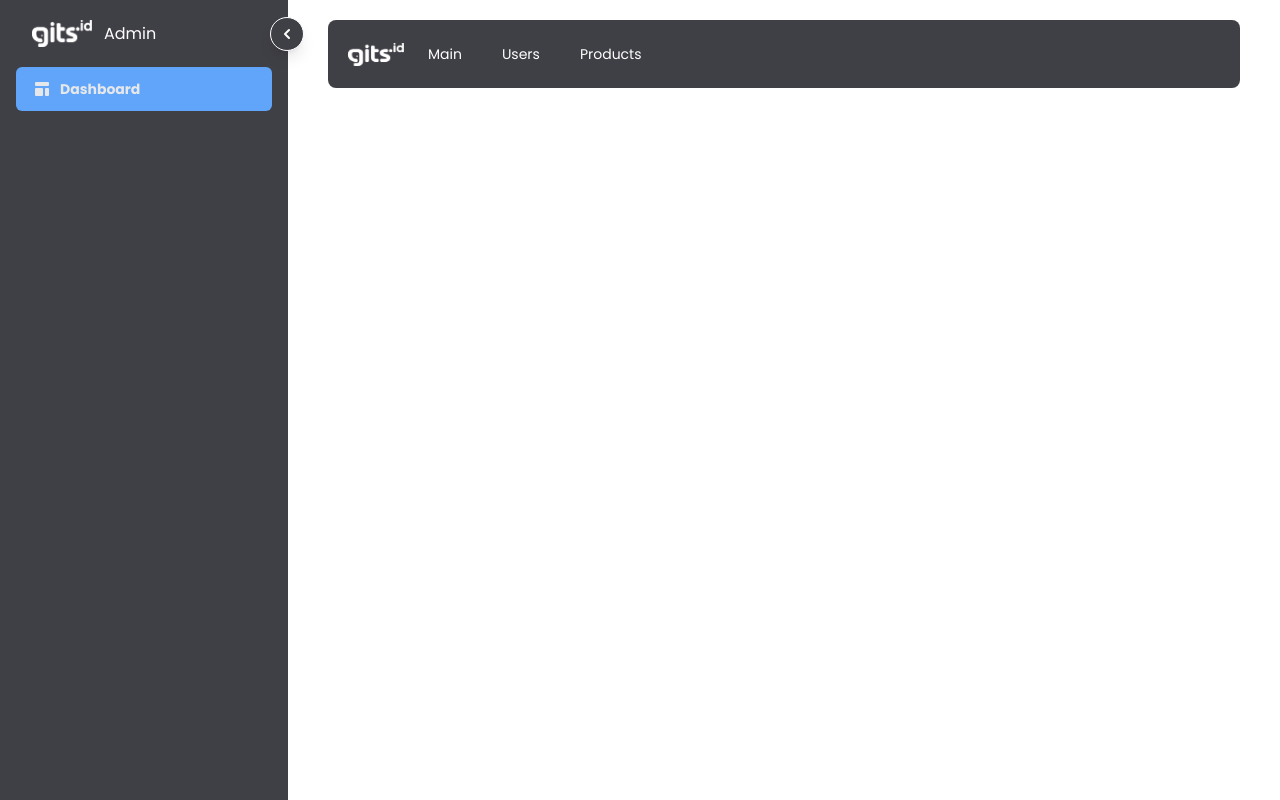
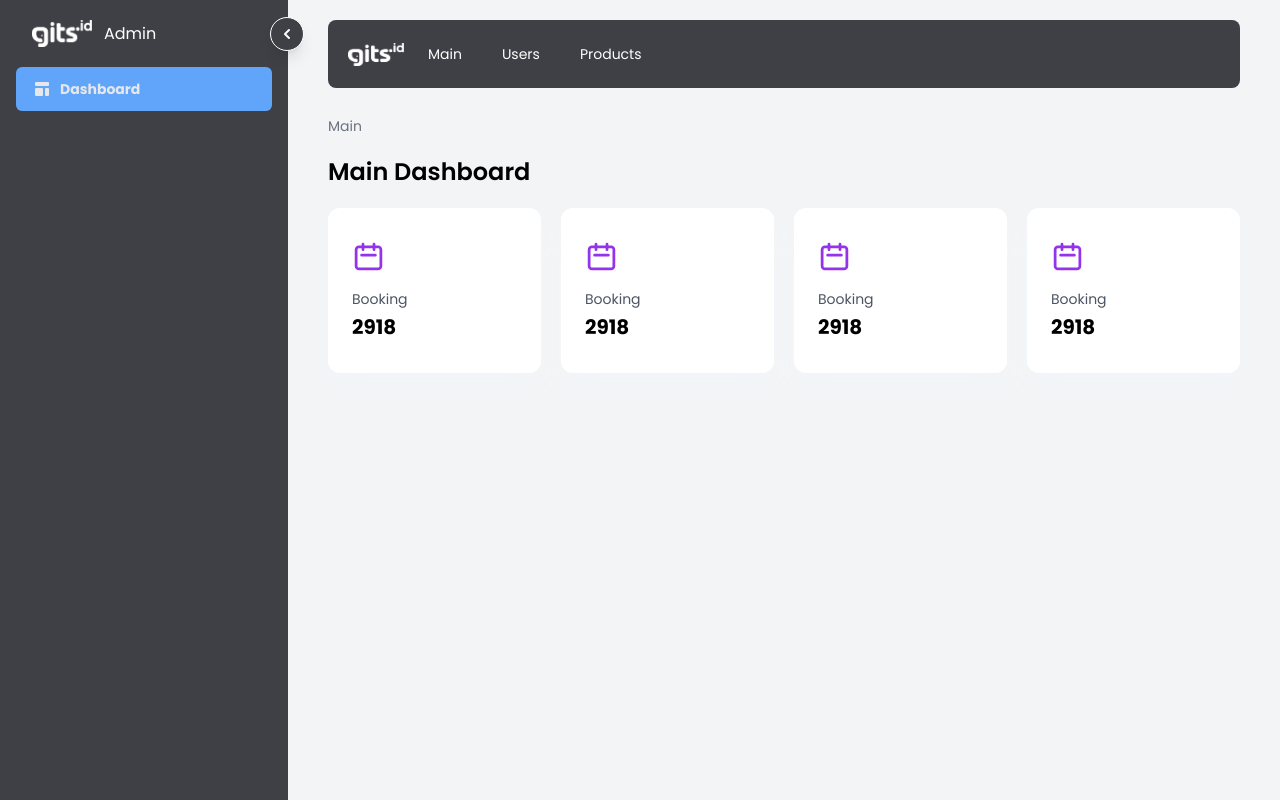
Before and after one commit to gitsindonesia/next-starter, a Next.js app: page /admin in a window 1280 px wide. Built offline with nearby package versions, Linux system fonts and the light colour scheme.

Commit message:
feat: Card Component

```diff
--- /dev/null
+++ b/components/Card/Card.tsx
@@ -0,0 +1,9 @@
+const Card = ({children, ...props}: any) => {
+    return (
+        <div className={`py-8 px-6 shadow rounded-xl ${props.className}`}>
+            {children}
+        </div>
+    )
+}
+
+export default Card;
--- a/components/Layouts/Admin.tsx
+++ b/components/Layouts/Admin.tsx
@@ -6,7 +6,7 @@ import AppHeader from "../AppHeader"
 const Admin = ( {children}: any ) => {
     const { showSidebar } = useContext(AppContext);
     return (
-        <div>
+        <div className="bg-gray-100 min-h-screen">
             <aside>
                 {children.aside}
             </aside>
--- a/pages/admin/index.tsx
+++ b/pages/admin/index.tsx
@@ -1,13 +1,46 @@
 import Admin from '../../components/Layouts/Admin';
 import SidebarPage from './__Sidebar';
+import Card from '../../components/Card/Card';
+import { CalendarIcon } from '@heroicons/react/outline'
+import { Breadcrumb } from '../../components/Breadcrumb/Breadcrumb';
+import PageTitle from '../../components/PageTitle';
 
 const Dashboard = ({children}: any) => {
+    const crumbs = [
+        {
+            path: '/',
+            name: 'Main'
+        }
+    ]
     return (
         <Admin>
             {{
                 aside: <SidebarPage/>,
                 main: <>
-
+                    <Breadcrumb crumbs={crumbs} divider="/" />
+                    <PageTitle>Main Dashboard</PageTitle>
+                    <div className='grid md:grid-cols-4 grid-cols-1 gap-5'>
+                        <Card className="min-h-[10rem] shadow-xl shadow-slate-100 bg-white">
+                            <CalendarIcon width={33} className="text-purple-600" />
+                            <p className='text-sm text-gray-600 mt-4'>Booking</p>
+                            <p className='mt-1 font-bold text-xl'>2918</p>
+                        </Card>
+                        <Card className="min-h-[10rem] shadow-xl shadow-slate-100 bg-white">
+                            <CalendarIcon width={33} className="text-purple-600" />
+                            <p className='text-sm text-gray-600 mt-4'>Booking</p>
+                            <p className='mt-1 font-bold text-xl'>2918</p>
+                        </Card>
+                        <Card className="min-h-[10rem] shadow-xl shadow-slate-100 bg-white">
+                            <CalendarIcon width={33} className="text-purple-600" />
+                            <p className='text-sm text-gray-600 mt-4'>Booking</p>
+                            <p className='mt-1 font-bold text-xl'>2918</p>
+                        </Card>
+                        <Card className="min-h-[10rem] shadow-xl shadow-slate-100 bg-white">
+                            <CalendarIcon width={33} className="text-purple-600" />
+                            <p className='text-sm text-gray-600 mt-4'>Booking</p>
+                            <p className='mt-1 font-bold text-xl'>2918</p>
+                        </Card>
+                    </div>
                 </>
             }}
 
--- a/pages/admin/user/registering.tsx
+++ b/pages/admin/user/registering.tsx
@@ -1,6 +1,6 @@
 import Admin from "../../../components/Layouts/Admin";
 import SidebarPage from "./__Sidebar";
-import { Breadcrumb } from "../../../components/Breadcrumb/Breadcrumb";
+import { Breadcrumb, BreadcrumbType } from "../../../components/Breadcrumb/Breadcrumb";
 import PageTitle from "../../../components/PageTitle";
 
 const UserRegistering = () => {
--- a/pages/admin/user/removed.tsx
+++ b/pages/admin/user/removed.tsx
@@ -22,9 +22,9 @@ const UserRemoved = () => {
             {{
                 aside: <SidebarPage />,
                 main: <>
-                <Breadcrumb crumbs={crumbs} divider="/" />
-                <PageTitle>Removed User</PageTitle>
-            </>
+                    <Breadcrumb crumbs={crumbs} divider="/" />
+                    <PageTitle>Removed User</PageTitle>
+                </>
             }}
         </Admin>
     )
```
